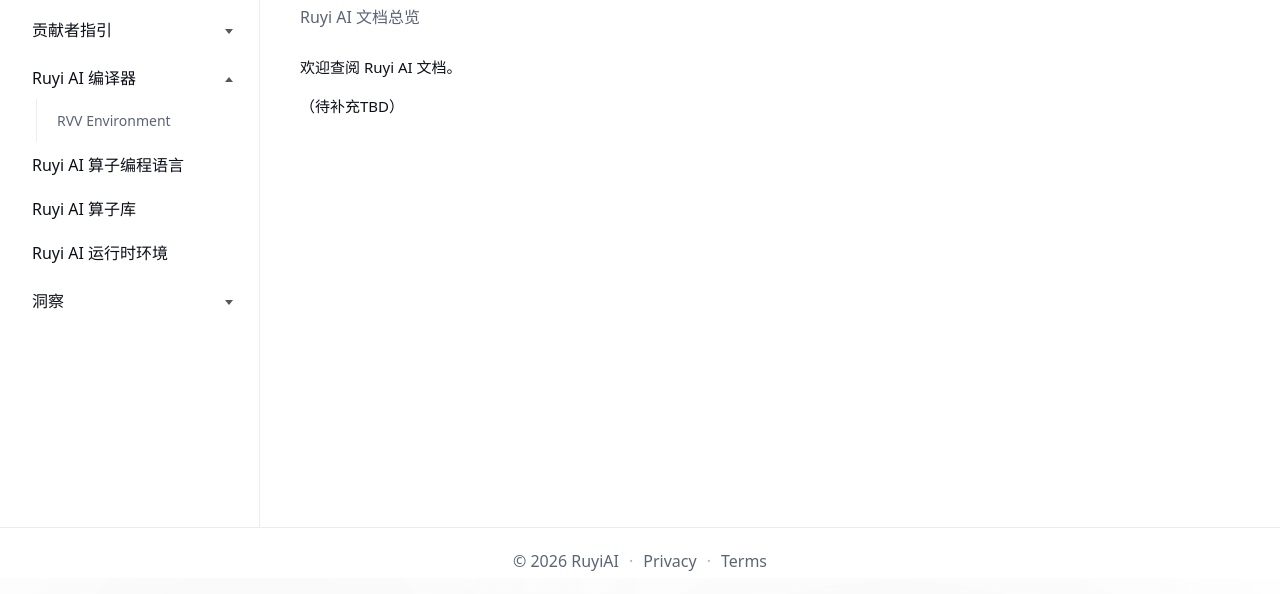
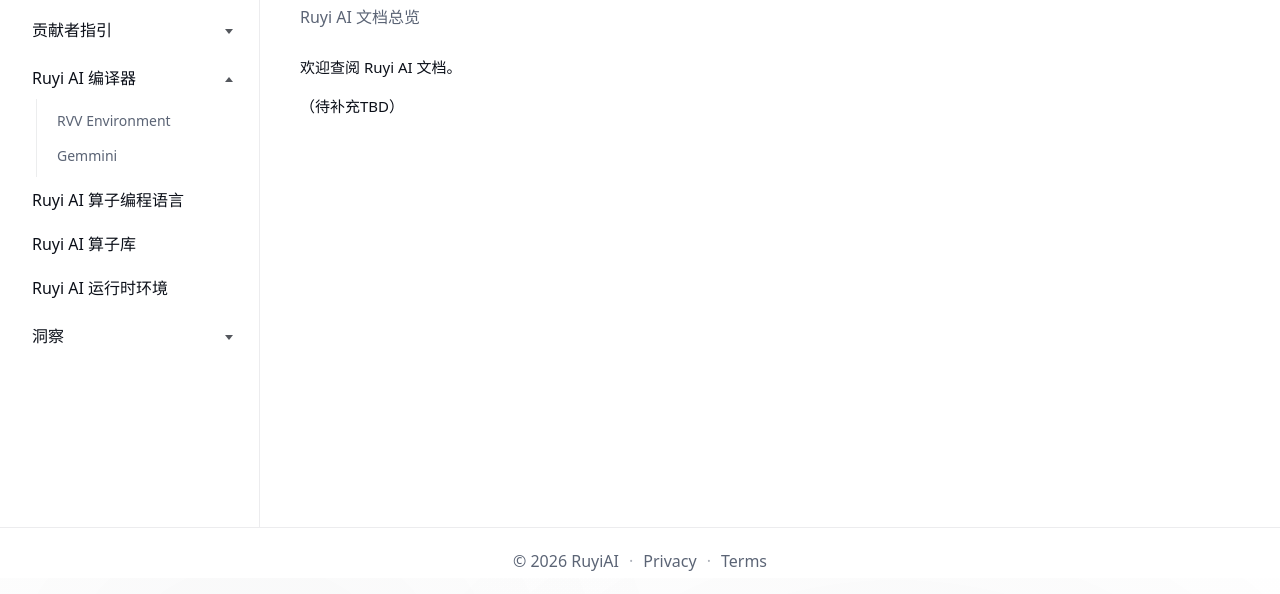
Before and after one commit to RuyiAI-Stack/ruyiai-stack.github.io, a plain HTML site: page docs.html in a window 1280 px wide. Both pictures are taken after a click on the button 229 px from the left and 299 px from the top of the page. Shown: the part 222-816 px from the top of the page. Drawn offline with nearby package versions, Linux system fonts and the light colour scheme.

Commit message:
[DOCS] Add compiler Gemmini.

```diff
--- a/docs.html
+++ b/docs.html
@@ -102,6 +102,7 @@
             </div>
             <div class="docs-nav__children">
               <a href="docs.html#rvv-environment" class="docs-nav__child" data-doc="rvv-environment">RVV Environment</a>
+              <a href="docs.html#gemmini" class="docs-nav__child" data-doc="gemmini">Gemmini</a>
             </div>
           </div>
           <a href="docs.html#operator-lang" class="docs-nav__item" data-doc="operator-lang">Ruyi AI 算子编程语言</a>
--- a/docs.js
+++ b/docs.js
@@ -39,6 +39,11 @@
       title: "RVV Environment",
       desc: "MLIR 与 RVV 测试实验环境搭建指南",
       markdownUrl: "docs/compiler/RVVEnvironment.md"
+    },
+    gemmini: {
+      title: "Gemmini",
+      desc: "Gemmini 相关文档",
+      markdownUrl: "docs/compiler/Gemmini.md"
     },
     "operator-lang": {
       title: "Ruyi AI 算子编程语言",
@@ -147,7 +152,7 @@
         contributorBtn.setAttribute("aria-expanded", "true");
       }
     }
-    if (id === "compiler" || id === "rvv-environment") {
+    if (id === "compiler" || id === "rvv-environment" || id === "gemmini") {
       var compilerBtn = document.getElementById("docsNavCompiler");
       var compilerGroup = compilerBtn ? compilerBtn.closest(".docs-nav__group") : null;
       if (compilerGroup && compilerBtn) {
```
Also changed, not shown: 1 other file.
